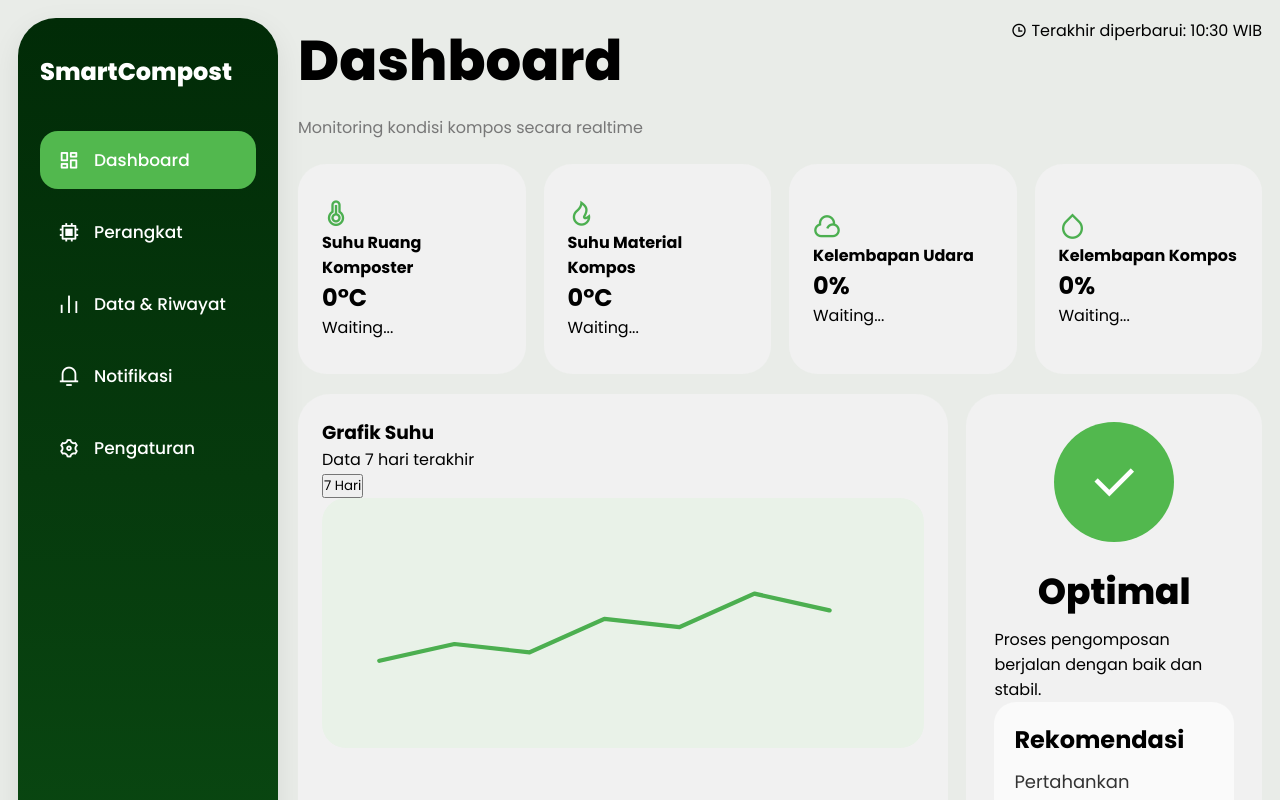
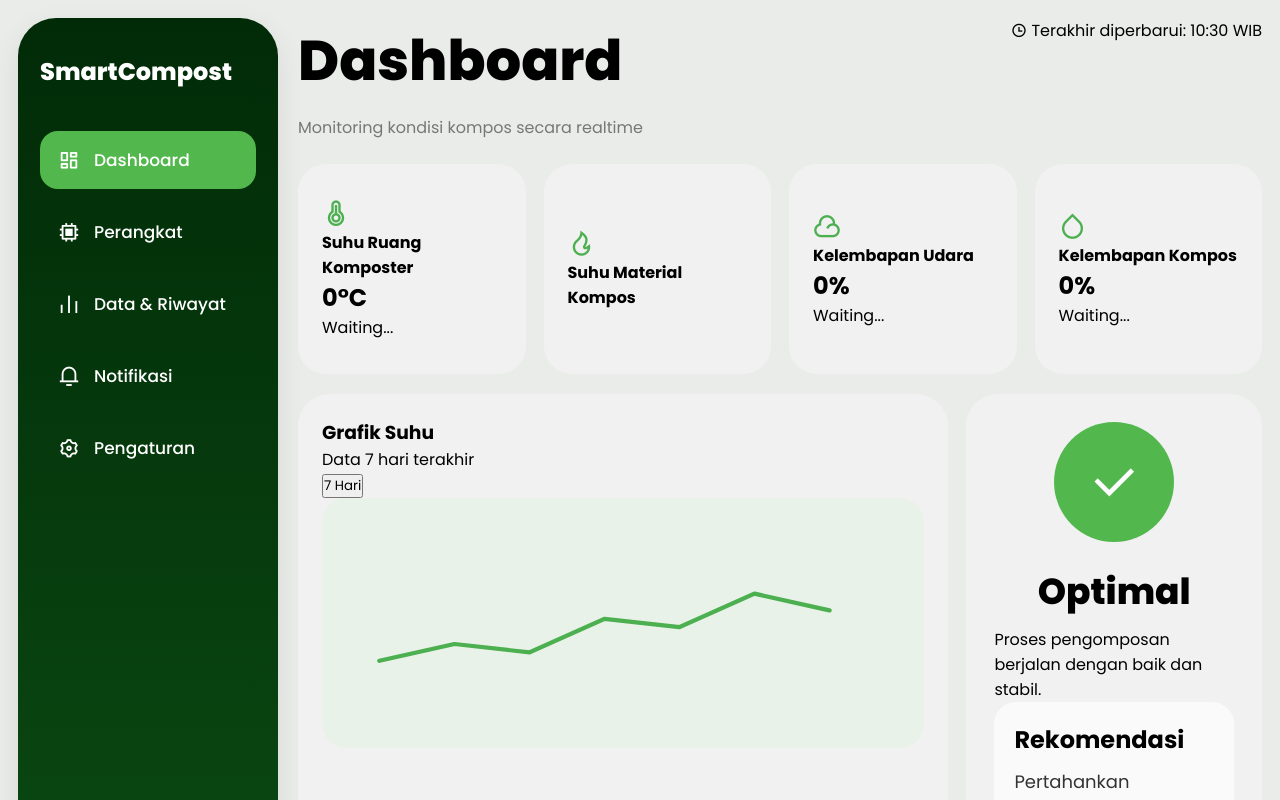
Before and after one commit to selametmaulana/Smart-Compost, a Vue app: page /dashboard in a window 1280 px wide. Shown: the top 800 px of the page. Built offline with nearby package versions, Linux system fonts and the light colour scheme; no server answers.

Commit message:
Home Page

```diff
--- a/src/views/Dashboard.vue
+++ b/src/views/Dashboard.vue
@@ -76,8 +76,7 @@
 
           <div class="sensor-info">
             <h4>Suhu Material Kompos</h4>
-            <h2>{{ sensor.suhu_kompos }}°C</h2>
-            <p>{{ sensor.status }}</p>
+
           </div>
         </div>
 
```
